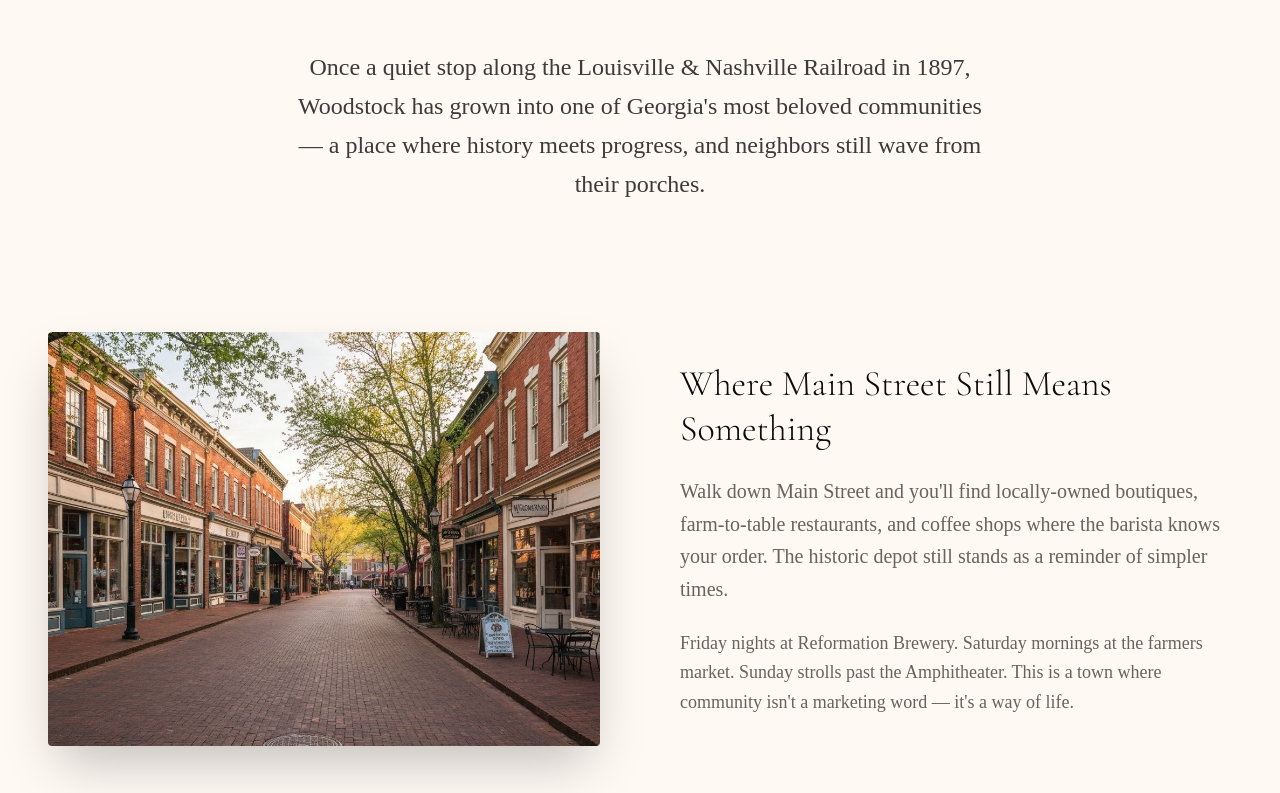
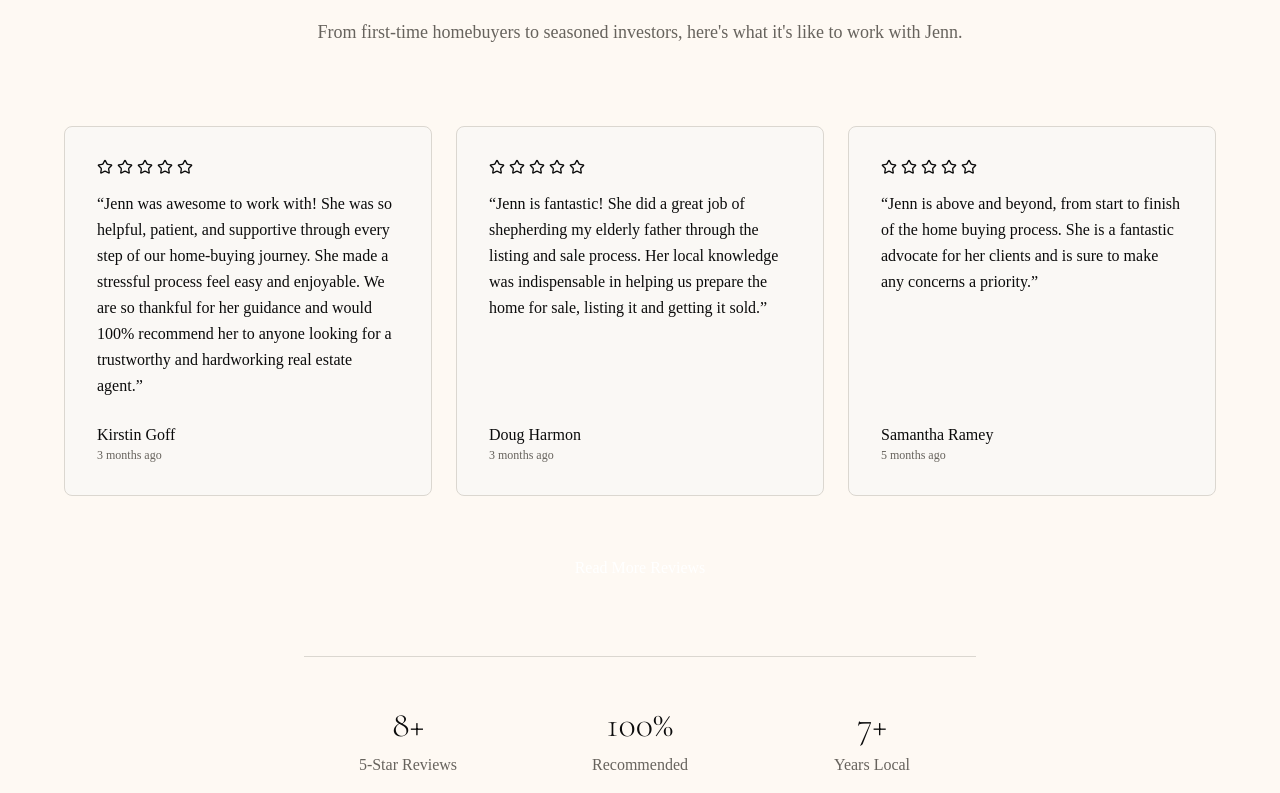
Before and after one commit to calvinfavors/Kando-Website, a Next.js app: page / in a window 1280 px wide. Shown: the part 1047-1840 px from the top of the page. Built offline with nearby package versions, Linux system fonts and the light colour scheme.

Commit message:
feat: add testimonials component to landing page
Create testimonials section with client reviews, expand button, and trust metrics.

```diff
--- a/app/page.tsx
+++ b/app/page.tsx
@@ -1,5 +1,6 @@
 import type { Metadata } from "next"
 import { VideoHero } from "@/components/video-hero"
+import { TestimonialsSection } from "@/components/testimonials-section"
 import { WoodstockStory } from "@/components/woodstock-story"
 import { AboutSection } from "@/components/about-section"
 import { CommunityRoots } from "@/components/community-roots"
@@ -24,6 +25,7 @@ export default function HomePage() {
   return (
     <main className="min-h-screen">
       <VideoHero />
+      <TestimonialsSection />
       <WoodstockStory />
       <AboutSection />
       <CommunityRoots />
--- /dev/null
+++ b/components/testimonials-section.tsx
@@ -0,0 +1,145 @@
+"use client"
+
+import { Star } from "lucide-react"
+import { useState } from "react"
+
+const testimonials = [
+  {
+    name: "Kirstin Goff",
+    timeframe: "3 months ago",
+    stars: 5,
+    text: "Jenn was awesome to work with! She was so helpful, patient, and supportive through every step of our home-buying journey. She made a stressful process feel easy and enjoyable. We are so thankful for her guidance and would 100% recommend her to anyone looking for a trustworthy and hardworking real estate agent.",
+  },
+  {
+    name: "Doug Harmon",
+    timeframe: "3 months ago",
+    stars: 5,
+    text: "Jenn is fantastic! She did a great job of shepherding my elderly father through the listing and sale process. Her local knowledge was indispensable in helping us prepare the home for sale, listing it and getting it sold.",
+  },
+  {
+    name: "Samantha Ramey",
+    timeframe: "5 months ago",
+    stars: 5,
+    text: "Jenn is above and beyond, from start to finish of the home buying process. She is a fantastic advocate for her clients and is sure to make any concerns a priority.",
+  },
+  {
+    name: "Jean",
+    timeframe: "1 year ago",
+    stars: 5,
+    text: "Working with Jenn remotely, we have purchased three homes in GA as investments. Jenn was easy to work with, quickly responded to our questions, and managed everything seamlessly across multiple transactions.",
+  },
+  {
+    name: "Kristen Seltenright",
+    timeframe: "10 months ago",
+    stars: 5,
+    text: "Jen made purchasing my home the easiest process. She took the time to understand what I was looking for and kept me apprised of every step of the process.",
+  },
+  {
+    name: "Emily Kosek",
+    timeframe: "1 year ago",
+    stars: 5,
+    text: "Jenn was a real estate super hero in helping us purchase our new home! Held our hand and patiently explained every step of the process as first time buyers. Very personable and professional in all aspects—agent turned friend for sure!",
+  },
+  {
+    name: "Steve Brown",
+    timeframe: "1 year ago",
+    stars: 5,
+    text: "Jenn is more than a regular realtor—she is amazing! Jenn understood what I needed from our first coffee, found the perfect home I was looking for in Cartersville GA, and negotiated an advantageous purchase price.",
+  },
+  {
+    name: "Daniel Taylor",
+    timeframe: "10 months ago",
+    stars: 5,
+    text: "Jenn is the best realtor around! If you want an easy experience and expert insight to find the right home, definitely call Jenn.",
+  },
+]
+
+export function TestimonialsSection() {
+  const [visibleCount, setVisibleCount] = useState(3)
+
+  const displayedTestimonials = testimonials.slice(0, visibleCount)
+
+  return (
+    <section className="py-20 md:py-28 lg:py-36 bg-beige/10 border-y border-olive/10">
+      <div className="container mx-auto px-6 sm:px-8 lg:px-12">
+        {/* Header */}
+        <div className="max-w-3xl mx-auto text-center mb-16 md:mb-20">
+          <p className="text-olive uppercase tracking-[0.2em] text-sm font-medium mb-4">
+            What Clients Say
+          </p>
+          <h2 className="font-[family-name:var(--font-serif)] text-3xl sm:text-4xl md:text-5xl font-light text-foreground mb-6 text-balance leading-tight">
+            Real Stories from Real Families
+          </h2>
+          <p className="text-lg text-muted-foreground max-w-2xl mx-auto text-pretty">
+            From first-time homebuyers to seasoned investors, here&apos;s what it&apos;s like to work with Jenn.
+          </p>
+        </div>
+
+        {/* Testimonials Grid */}
+        <div className="grid grid-cols-1 md:grid-cols-2 lg:grid-cols-3 gap-6 max-w-6xl mx-auto mb-12">
+          {displayedTestimonials.map((testimonial, index) => (
+            <div
+              key={index}
+              className="bg-card border border-border rounded-lg p-8 flex flex-col hover:shadow-lg transition-shadow duration-300 animate-in fade-in-up"
+              style={{
+                animationDelay: `${index * 100}ms`,
+              }}
+            >
+              {/* Stars */}
+              <div className="flex gap-1 mb-4">
+                {Array.from({ length: testimonial.stars }).map((_, i) => (
+                  <Star key={i} className="w-4 h-4 fill-olive text-olive" />
+                ))}
+              </div>
+
+              {/* Testimonial Text */}
+              <p className="text-foreground mb-6 flex-1 leading-relaxed text-sm md:text-base">
+                &ldquo;{testimonial.text}&rdquo;
+              </p>
+
+              {/* Author */}
+              <div>
+                <p className="font-medium text-foreground">{testimonial.name}</p>
+                <p className="text-xs text-muted-foreground">{testimonial.timeframe}</p>
+              </div>
+            </div>
+          ))}
+        </div>
+
+        {/* Load More Button */}
+        {visibleCount < testimonials.length && (
+          <div className="flex justify-center">
+            <button
+              onClick={() => setVisibleCount(visibleCount + 3)}
+              className="px-8 py-3 bg-olive text-white rounded-lg font-medium hover:bg-olive/90 transition-colors"
+            >
+              Read More Reviews
+            </button>
+          </div>
+        )}
+
+        {/* Stats Bar */}
+        <div className="mt-16 pt-12 border-t border-olive/10 grid grid-cols-3 gap-6 max-w-2xl mx-auto text-center">
+          <div>
+            <p className="font-[family-name:var(--font-serif)] text-3xl md:text-4xl font-light text-olive mb-2">
+              {testimonials.length}+
+            </p>
+            <p className="text-sm md:text-base text-muted-foreground">5-Star Reviews</p>
+          </div>
+          <div>
+            <p className="font-[family-name:var(--font-serif)] text-3xl md:text-4xl font-light text-olive mb-2">
+              100%
+            </p>
+            <p className="text-sm md:text-base text-muted-foreground">Recommended</p>
+          </div>
+          <div>
+            <p className="font-[family-name:var(--font-serif)] text-3xl md:text-4xl font-light text-olive mb-2">
+              7+
+            </p>
+            <p className="text-sm md:text-base text-muted-foreground">Years Local</p>
+          </div>
+        </div>
+      </div>
+    </section>
+  )
+}
```
